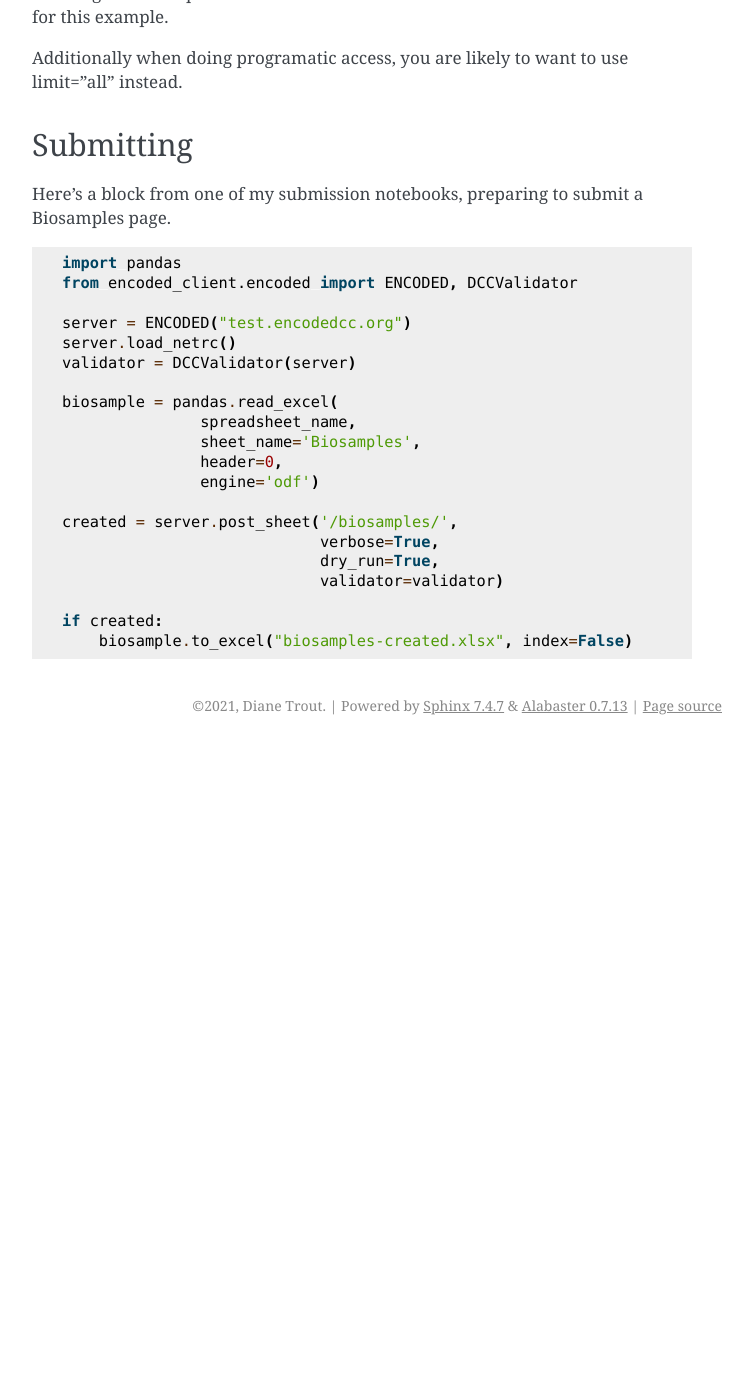
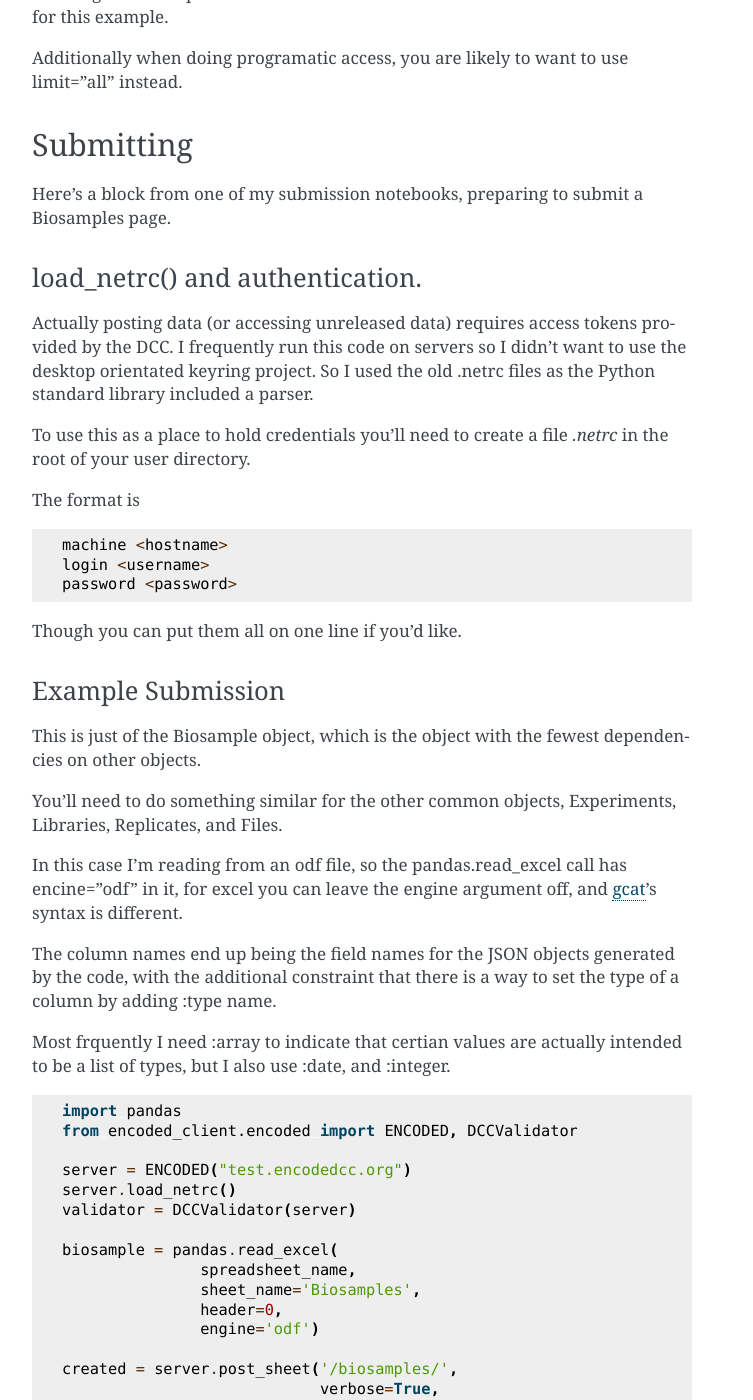
Before and after one commit to detrout/encoded_client, a Sphinx documentation site: the page built from docs/usage.rst, in a window 1280 px wide and 1400 px high, scrolled down 1025 px. Shown: the whole window, without its empty margins (388-1141 px from the left). Built offline with Sphinx 7.4.7, drawn with Linux system fonts in a browser that asks for light colours; before the commit the page ends 1770 px from its top, so only the background shows below that; some of the changed text lies outside the part shown.

Commit message:
Document loead_netrc() and how column names in the spread sheet are used.

```diff
--- a/docs/usage.rst
+++ b/docs/usage.rst
@@ -65,6 +65,49 @@ Submitting
 Here's a block from one of my submission notebooks, preparing to
 submit a Biosamples page.
 
+load_netrc() and authentication.
+................................
+
+Actually posting data (or accessing unreleased data) requires access
+tokens provided by the DCC. I frequently run this code on servers so I
+didn't want to use the desktop orientated keyring project. So I used
+the old .netrc files as the Python standard library included a parser.
+
+To use this as a place to hold credentials you'll need to create a
+file `.netrc` in the root of your user directory.
+
+The format is
+
+.. code-block::
+
+   machine <hostname>
+   login <username>
+   password <password>
+
+Though you can put them all on one line if you'd like.
+
+Example Submission
+..................
+
+This is just of the Biosample object, which is the object with the
+fewest dependencies on other objects.
+
+You'll need to do something similar for the other common objects,
+Experiments, Libraries, Replicates, and Files.
+
+In this case I'm reading from an odf file, so the pandas.read_excel
+call has encine="odf" in it, for excel you can leave the engine
+argument off, and `gcat <https:https://github.com/detrout/gcat>`_'s
+syntax is different.
+
+The column names end up being the field names for the JSON objects
+generated by the code, with the additional constraint that there is a
+way to set the type of a column by adding :type name.
+
+Most frquently I need :array to indicate that certian values are
+actually intended to be a list of types, but I also use :date, and
+:integer.
+
 
 .. code-block:: python
 
```
